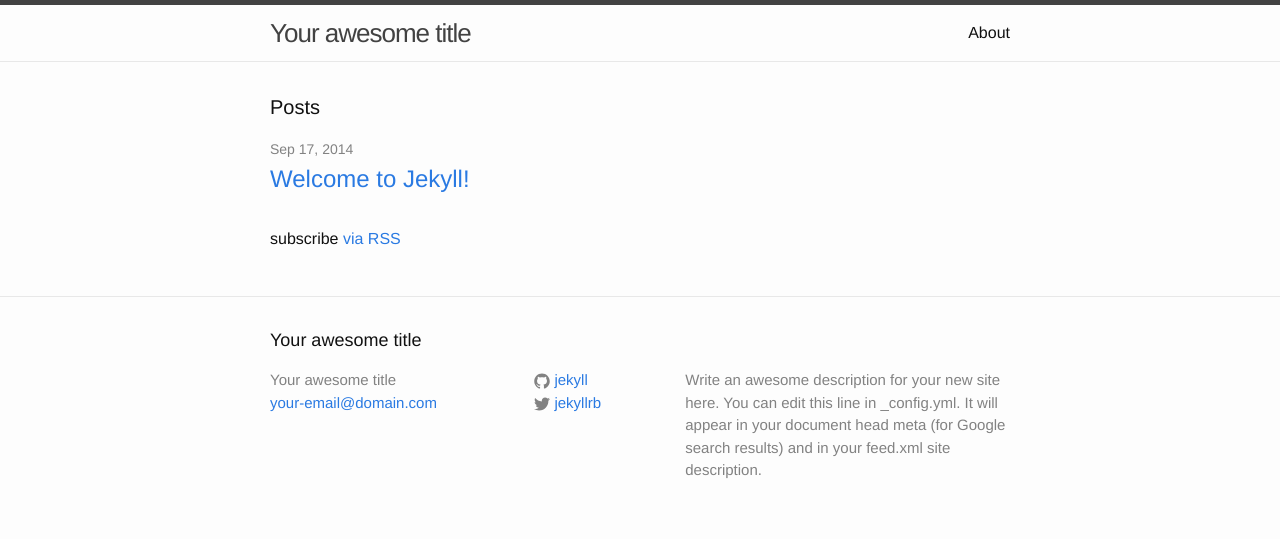
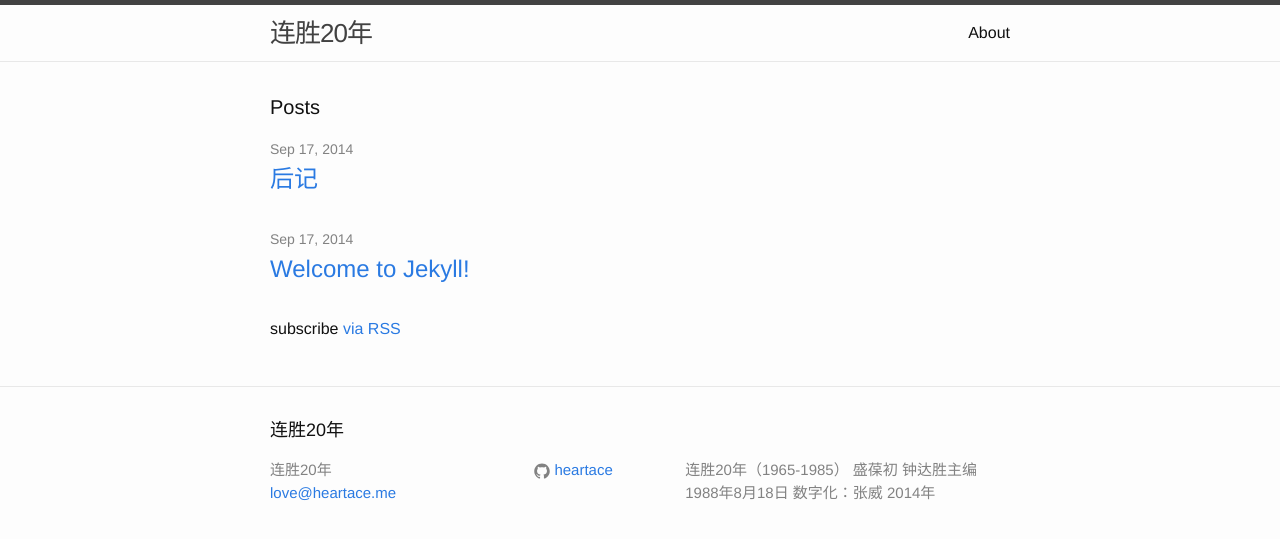
Before and after one commit to heartace/liansheng, a Jekyll site: the page built from index.html, in a window 1280 px wide. Shown: the top 539 px of the page. Built offline with Jekyll 4.4.1, drawn with Linux system fonts in a browser that asks for light colours.

Commit message:
add postscript for trying markdown, update config

```diff
--- a/_config.yml
+++ b/_config.yml
@@ -1,14 +1,12 @@
 # Site settings
-title: Your awesome title
-email: your-email@domain.com
+title: 连胜20年
+email: love@heartace.me
 description: > # this means to ignore newlines until "baseurl:"
-  Write an awesome description for your new site here. You can edit this
-  line in _config.yml. It will appear in your document head meta (for
-  Google search results) and in your feed.xml site description.
+  连胜20年（1965-1985） 盛葆初 钟达胜主编 1988年8月18日 数字化：张威 2014年
 baseurl: "" # the subpath of your site, e.g. /blog/
-url: "http://yourdomain.com" # the base hostname & protocol for your site
-twitter_username: jekyllrb
-github_username:  jekyll
+url: "http://lianshengchang.com" # the base hostname & protocol for your site
+#twitter_username: jekyllrb
+github_username:  heartace
 
 # Build settings
 markdown: kramdown
--- /dev/null
+++ b/_posts/2014-09-17-postscript.markdown
@@ -0,0 +1,15 @@
+---
+layout: post
+title:  "后记"
+date:   2014-09-17 04:49:20
+categories: postscript
+---
+在龙年即逝之际，连胜厂史经过镇痛分娩问世了。
+
+称“史”，应重议论，笔者叙史中议论寥寥，确切说称“志”为妥。出于习惯说法所以称史。
+
+编写厂史并非易事，它是一个系统工程。首先，由盛葆初同志拟订《厂史提纲》，然后收集资料分头撰写。盛葆初编写的章节有第一、三、四、五、六、七、八、九、十等九章和大事记；钟达胜编写的章节有二、十一、十二、十三、十四、十五、十六等七章，以及前言、后记、企业概述、《连战皆捷的连胜精神》；李莉写的《迈大步的三年》。在编写过程中，得到老前辈和全厂上下各方的大力支持和协助。在付印之前，我们对许多事实进行了核实，还查阅档案，补充了大事记。曹阳、郑黎军等同志做了不少文字工作，厂长雷国生、党委书记程初明都十分重视，亲自审阅定稿。另外，得到厂办的大力支持。因此，这是集体心血的结晶。
+
+由于文革动乱和厂址大搬迁，辑得的资料不多，加上笔者水平有限，又是首次尝试，失于偏颇、遗漏和错误之处肯定难免，恳求大家批评指正，以便再版时订正和充实。在此，对为编史付出辛劳和给予大力支持的老领导、离退休老同志和职工同志们表示衷心鸣谢。
+
+一九八八年十二月二十九日
```
